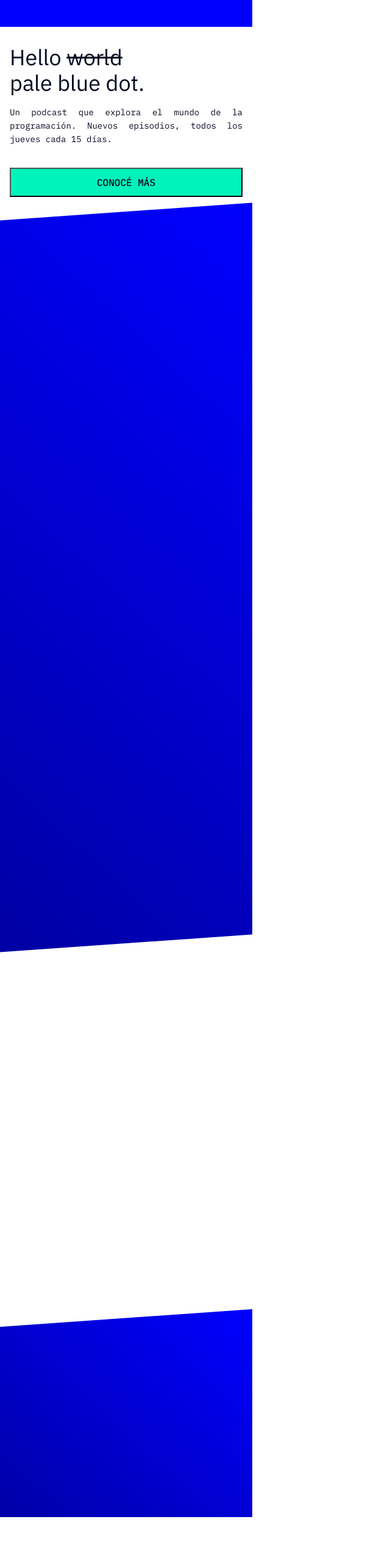
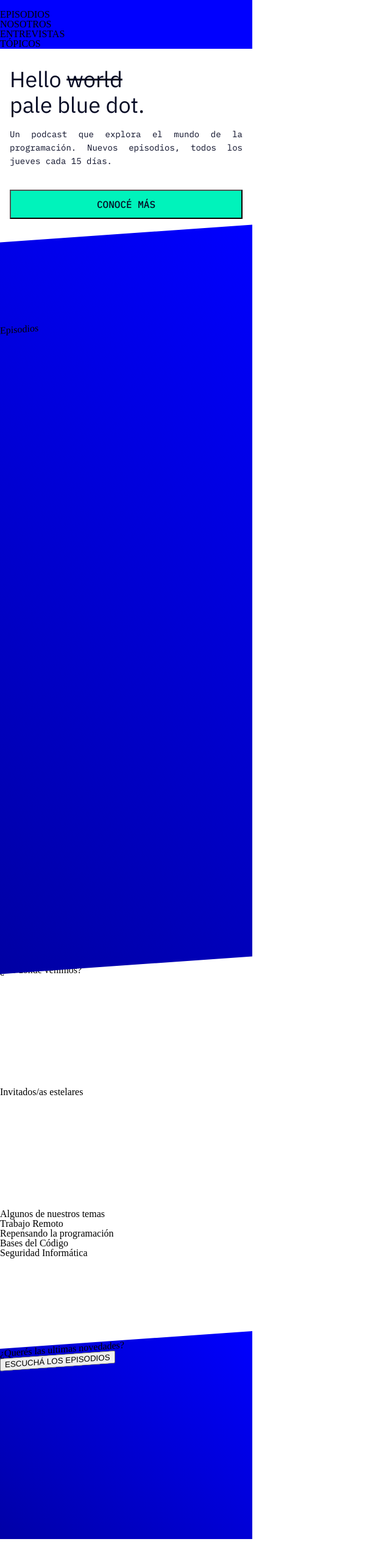
Before and after one commit to aldanamlc84/aldanamlc84.github.io, a plain HTML site: page index.html in a window 1280 px wide. Shown: the top 2560 px of the page at 61% size, without its empty margins (0-640 px from the left). Drawn offline with Linux system fonts and the light colour scheme.

Commit message:
actualizacion

```diff
--- a/index.html
+++ b/index.html
@@ -7,7 +7,17 @@
     <link rel="stylesheet" href="styles/style.css">
 </head>
 <body>
-    <header></header>
+    <header>
+        <nav>
+            <img src="" alt="">
+          <ul>
+            <li>EPISODIOS</li>
+            <li>NOSOTROS</li>
+            <li>ENTREVISTAS</li>
+            <li>TÓPICOS</li>
+          </ul>
+        </nav>
+    </header>
     <main>
         <section id="hero" class="hero">
             <h2>
@@ -20,16 +30,45 @@
                 CONOCÉ MÁS
             </button>
         </section>
-        <section id="episodios" class="episodios">
+        <section id="episodios" class="episodios">Episodios
+            <iframe src="" frameborder="0"></iframe>
+            <iframe src="" frameborder="0"></iframe>
+            <iframe src="" frameborder="0"></iframe>
+            <iframe src="" frameborder="0"></iframe>
+        </section>
+        <section id="nosotros" class="nosotros">
+            <h2>¿De dónde venimos?</h2>
 
         </section>
-        <section id="nosotros" class="nosotros"></section>
-        <section id="entrevistas" class="entrevistas"></section>
-        <section id="topicos" class="topicos"></section>
-        <section id="novedades" class="novedades"></section>
+        <section id="entrevistas" class="entrevistas">
+            <h2>Invitados/as estelares</h2>
+
+        </section>
+        <section id="topicos" class="topicos">
+            <h2>Algunos de nuestros temas</h2>
+            <ul>
+                <li>Trabajo Remoto</li>
+                <li>Repensando la programación</li>
+                <li>Bases del Código</li>
+                <li>Seguridad Informática</li>
+            </ul>
+        </section>
+        <section id="novedades" class="novedades">
+            <h2>¿Querés las ultimas novedades?</h2>
+            <button class="novedades-btn">
+                ESCUCHÁ LOS EPISODIOS
+            </button>
+        </section>
     </main>
     <footer>
         &copy; 2019— Hello blue pale dot
+        <ul>
+            <li>Spotify</li>
+            <li>Instagram</li>
+            <li>Twitter</li>
+            <li>Facebook</li>
+            <li>Telegram</li>
+        </ul>
     </footer>
 </body>
 </html>
```
